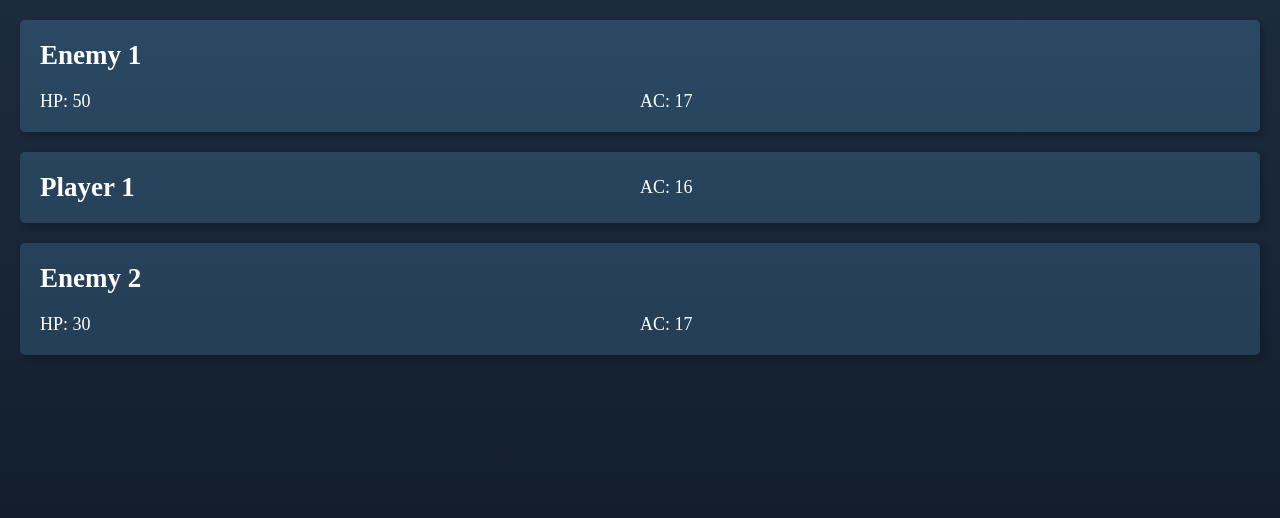
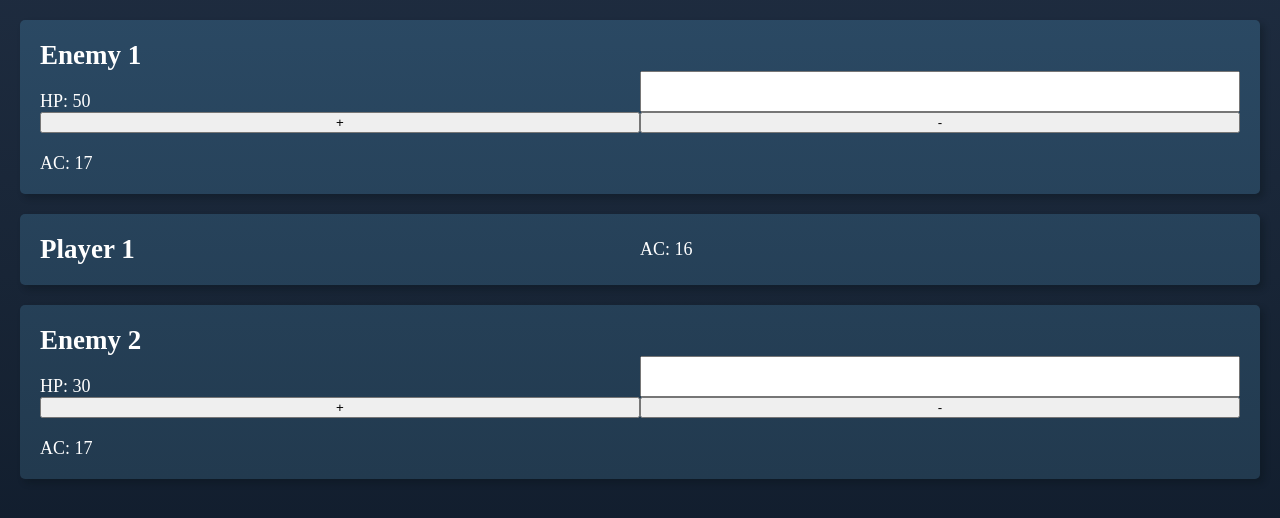
Before and after one commit to ninasander/capstone-project, a React (Create React App) app: page / in a window 1280 px wide. Shown: the top 518 px of the page. Built offline with nearby package versions, Linux system fonts and the light colour scheme; a web font is replaced by a local one.

Commit message:
Add HPCounter component to EnemyEntry

```diff
--- a/src/EncounterPage/EnemyEntry.js
+++ b/src/EncounterPage/EnemyEntry.js
@@ -1,6 +1,7 @@
 import React from 'react'
 import styled from 'styled-components/macro'
 import PropTypes from 'prop-types'
+import HPCounter from './HPCounter'
 
 EnemyEntry.propTypes = {
   enemy: PropTypes.string.isRequired,
@@ -13,6 +14,7 @@ export default function EnemyEntry({ enemy, ac, maxHP }) {
     <EnemyEntryStyled>
       <h2>{enemy}</h2>
       <p>HP: {maxHP}</p>
+      <HPCounter />
       <p>AC: {ac}</p>
     </EnemyEntryStyled>
   )
--- /dev/null
+++ b/src/EncounterPage/HPCounter.js
@@ -0,0 +1,11 @@
+import React from 'react'
+
+export default function HPCounter() {
+  return (
+    <>
+      <input name="HPInput" type="number" />
+      <button type="button">+</button>
+      <button type="button">-</button>
+    </>
+  )
+}
```
